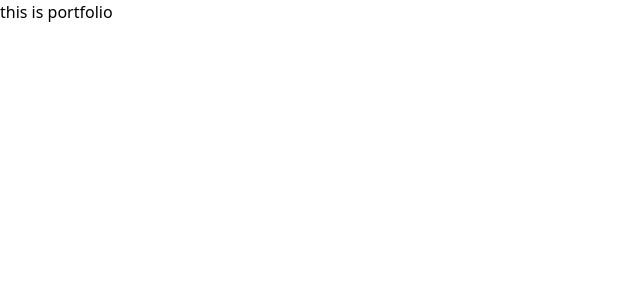
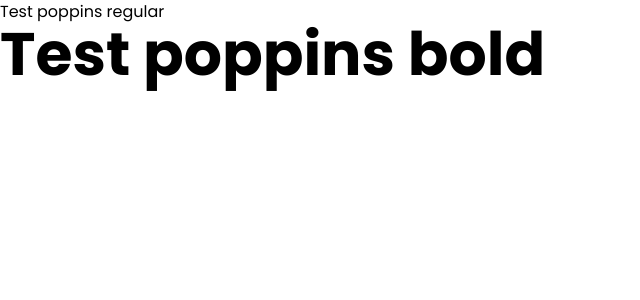
Before and after one commit to yusufhabibalfatha/yusufhabibalfatha, a React (Vite) app: page / in a window 1280 px wide. Shown: the top 300 px of the page, without its empty margins (0-640 px from the left). Built offline with nearby package versions, Linux system fonts and the light colour scheme.

Commit message:
Add font family-Poppins

```diff
--- a/src/App.jsx
+++ b/src/App.jsx
@@ -1,7 +1,10 @@
 const App = () => {
     return (
         <div>
-            <h1>this is portfolio</h1>
+            <h1 className="font-Poppins">Test poppins regular</h1>
+            <h1 className="font-Poppins text-6xl font-bold">
+                Test poppins bold
+            </h1>
         </div>
     )
 }
--- a/src/index.css
+++ b/src/index.css
@@ -1,3 +1,19 @@
+@font-face {
+    font-family: 'Poppins';
+    src: url('./assets/Poppins-Regular.woff') format('woff');
+    font-weight: normal;
+    font-style: normal;
+    font-display: swap;
+}
+
+@font-face {
+    font-family: 'Poppins';
+    src: url('./assets/Poppins-Bold.woff') format('woff');
+    font-weight: bold;
+    font-style: normal;
+    font-display: swap;
+}
+
 @tailwind base;
 @tailwind components;
 @tailwind utilities;
--- a/tailwind.config.js
+++ b/tailwind.config.js
@@ -1,11 +1,13 @@
 /** @type {import('tailwindcss').Config} */
 export default {
-  content: [],content: [
-    "./index.html",
-    "./src/**/*.{js,ts,jsx,tsx}",
-  ],
-  theme: {
-    extend: {},
-  },
-  plugins: [],
+    content: [],
+    content: ['./index.html', './src/**/*.{js,ts,jsx,tsx}'],
+    theme: {
+        extend: {
+            fontFamily: {
+                Poppins: ['Poppins'],
+            },
+        },
+    },
+    plugins: [],
 }
```
Also changed, not shown: src/assets/Poppins-Bold.woff (added), src/assets/Poppins-Regular.woff (added).
